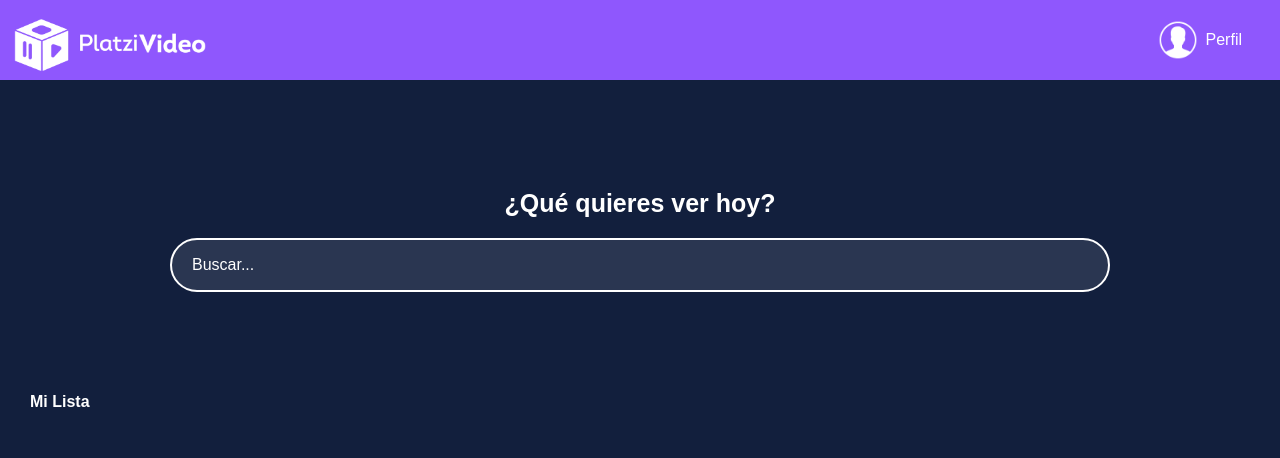
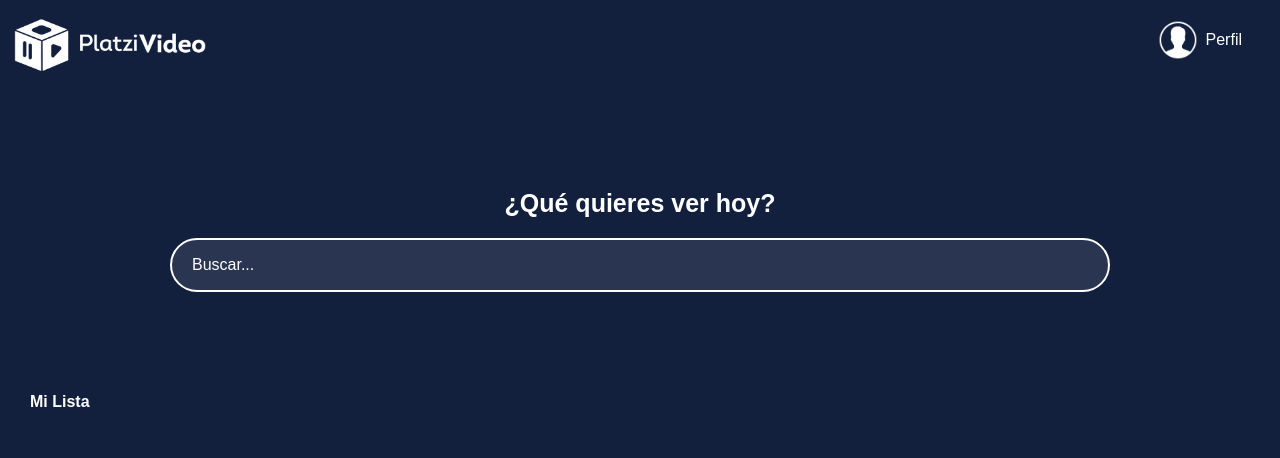
Before and after one commit to AngeloB9/PlatziVideo, a plain HTML site: page main.html in a window 1280 px wide. Shown: the top 458 px of the page. Drawn offline with Linux system fonts and the light colour scheme.

Commit message:
Cambio en colores, agregado icono

```diff
--- a/main.html
+++ b/main.html
@@ -7,6 +7,7 @@
     <meta name="viewport" content="width=device-width, initial-scale=1.0">
     <title>Platzi Video</title>
     <link rel="stylesheet" href="style.css">
+    <link rel="icon" type="image/png" href="/Assets/icons8-play-64.png" />
 </head>
 
 <body>
--- a/style.css
+++ b/style.css
@@ -1,11 +1,11 @@
 body {
   margin: 0px;
   font-family: 'Muli', sans-serif;
-  background-color: #8f57fd;
+  background-color: #121f3d;
 }
 
 .header {
-  background-color: #8f57fd;
+  background-color: #121f3d;
   width: 100%;
   height: 80px;
   display: flex;
@@ -183,7 +183,7 @@ ul:hover {
   color: white;
 }
 .footer {
-  background-color: #8f57fd;
+  background-color: #121f3d;
   display: flex;
   align-items: center;
   height: 100px;
@@ -201,21 +201,21 @@ ul:hover {
 }
 
 ::-webkit-scrollbar-thumb {
-  background: #8f57fd;
+  background: #121f3d;
   border-radius: 4px;
 }
 ::-webkit-scrollbar {
   width: 8px;
   height: 8px;
-  background: #8f57fd;
+  background: #121f3d;
   border-radius: 4px;
 }
 ::-webkit-scrollbar:hover {
-  background: #8f57fd;
-  box-shadow: 0 0 2px 1px #8f57fd;
+  background: #121f3d;
+  box-shadow: 0 0 2px 1px #121f3d;
 }
 ::-webkit-scrollbar:hover:active {
-  background: #8f57fd;
+  background: #121f3d;
 }
 body {
   background-color: #121f3d;
```
Also changed, not shown: 404.html (+1 -0 lines), index.html (+1 -0 lines), register.html (+1 -0 lines), Assets/Messi.jpg (added).
